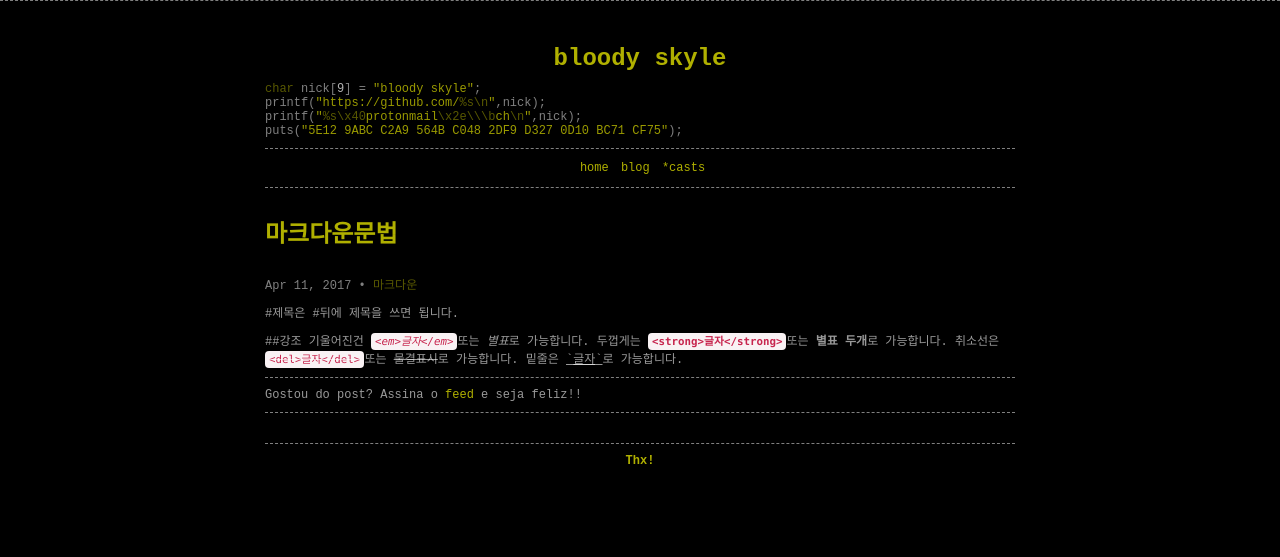
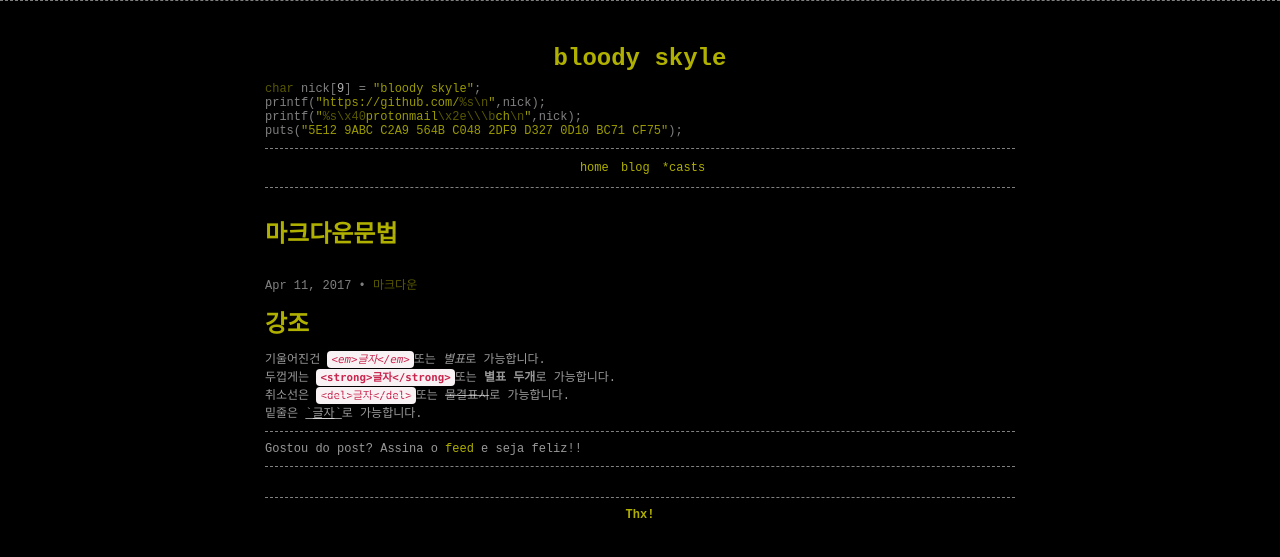
Before and after one commit to bloody-skyle/blog, a Jekyll site: the page built from _posts/2022/2022-07-10-마크다운문법.md, in a window 1280 px wide. Shown: the top 557 px of the page. Built offline with Jekyll 4.4.1, drawn with Linux system fonts in a browser that asks for light colours; comment, search, counter and statistics services are not loaded.

Commit message:
마크다운 문법 소개

```diff
--- a/_posts/2022/2022-07-10-마크다운문법.md
+++ b/_posts/2022/2022-07-10-마크다운문법.md
@@ -8,9 +8,7 @@ tags:
     - 마크다운
 ---
 
-#제목은 #뒤에 제목을 쓰면 됩니다.
-
-##강조
+<h1>강조</h1>
 기울어진건 <em>`<em>글자</em>`</em>또는 *별표*로 가능합니다.
 두껍게는 <strong>`<strong>글자</strong>`</strong>또는 **별표 두개**로 가능합니다.
 취소선은 <del>`<del>글자</del>`</del>또는 ~~물결표시~~로 가능합니다.
```
